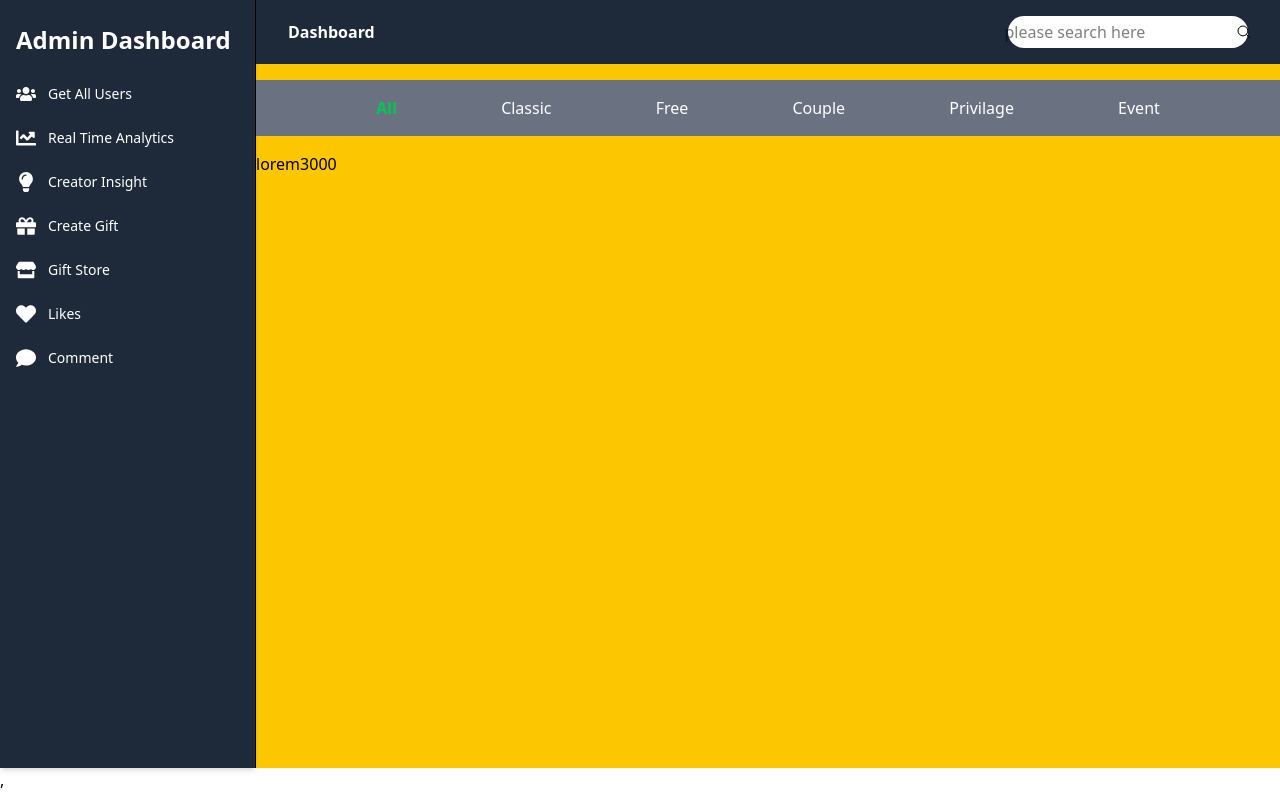
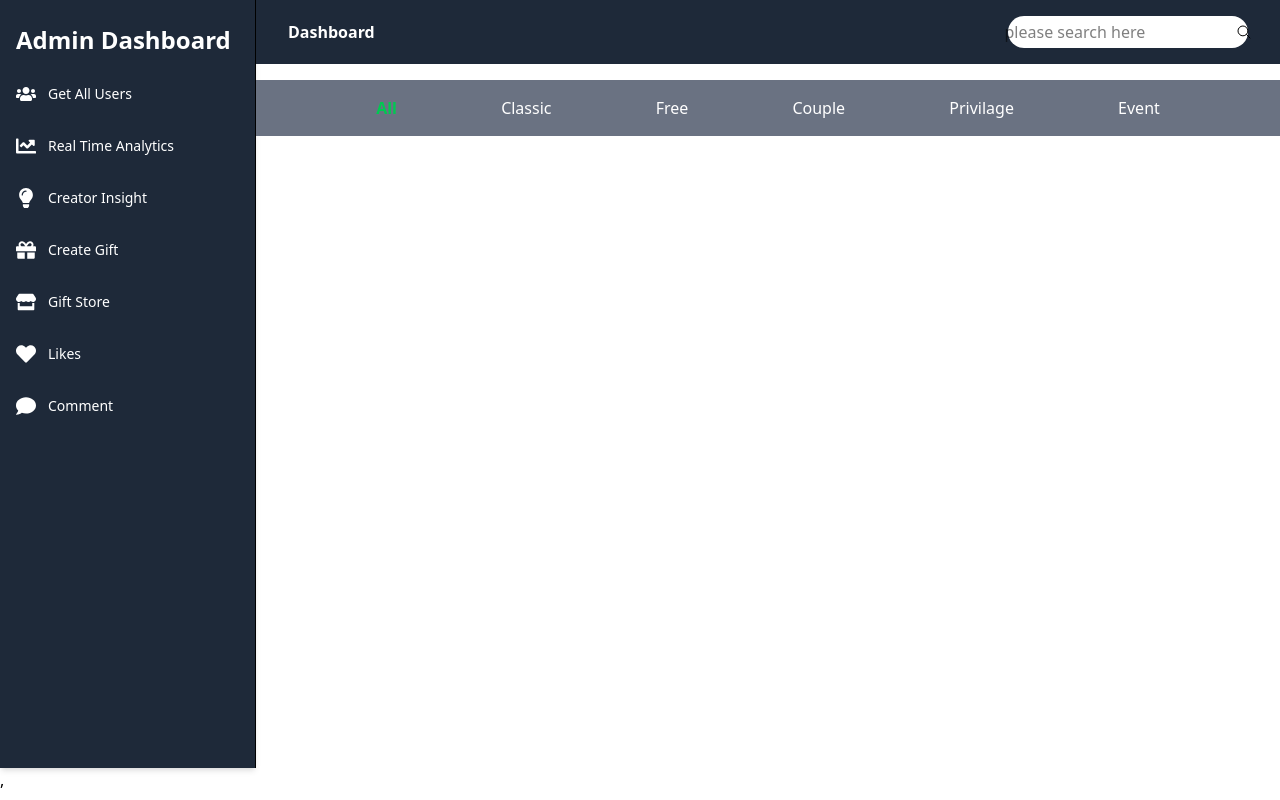
Before and after one commit to waleedkhan69/Live-Streaming-Dashboard, a React (Vite) app: page /gift-store in a window 1280 px wide. Built offline with nearby package versions, Linux system fonts and the light colour scheme.

Commit message:
git addition

```diff
--- a/src/App.jsx
+++ b/src/App.jsx
@@ -20,7 +20,7 @@ function App() {
   return (
     <Fragment>
 
-      <div className='flex bar   bg-yellow-400  '>
+      <div className='flex bar  '>
         <div className='  w-[20%]  '>
           <SideBar />
         </div>
--- a/src/components/Dashbord/SideBar.jsx
+++ b/src/components/Dashbord/SideBar.jsx
@@ -3,28 +3,25 @@ import { FaUsers, FaChartLine, FaLightbulb, FaGift, FaStore, FaHeart, FaComment
 import { Link, useLocation } from "react-router-dom";
 
 const SideBar = () => {
-
-
-
  const navItems = [
-  { path: "/all-users", label: "Get All Users", icon: <FaUsers className="hover:text-blue-600" /> },
-  { path: "/real-time-analytics", label: "Real Time Analytics", icon: <FaChartLine className="hover:text-green-400" /> },
-  { path: "/creator-insight", label: "Creator Insight", icon: <FaLightbulb className="hover:text-yellow-400" /> },
-  { path: "/create-gift", label: "Create Gift", icon: <FaGift className="hover:text-pink-400" /> },
-  { path: "/gift-store", label: "Gift Store", icon: <FaStore className="hover:text-purple-400" /> },
-  { path: "/active-user", label: "Likes", icon: <FaHeart className="hover:text-red-400" /> },
-  { path: "/active-user", label: "Comment", icon: <FaComment className="hover:text-teal-400" /> },
+  { path: "/all-users", label: "Get All Users", icon: <FaUsers className="group-hover:text-blue-600" /> },
+  { path: "/real-time-analytics", label: "Real Time Analytics", icon: <FaChartLine className="group-hover:text-green-400" /> },
+  { path: "/creator-insight", label: "Creator Insight", icon: <FaLightbulb className="group-hover:text-yellow-400" /> },
+  { path: "/create-gift", label: "Create Gift", icon: <FaGift className="group-hover:text-pink-400" /> },
+  { path: "/gift-store", label: "Gift Store", icon: <FaStore className="group-hover:text-purple-500" /> },
+  { path: "/active-user", label: "Likes", icon: <FaHeart className="group-hover:text-red-600" /> },
+  { path: "/active-user", label: "Comment", icon: <FaComment className="group-hover:text-teal-400" /> },
  ];
 
 
  return (
   <div className=" h-[96vh]  text-sm bg-gray-800 border-r  overflow-auto w-full shadow-md py-6 px-4 pb-2 transition duration-400 scrollbar-hide hover:scrollbar-thin hover:scrollbar-thumb-gray-700 hover:scrollbar-track-gray-400" style={{ scrollbarWidth: "none" }}>
    <h1 className="text-white font-semibold text-2xl">Admin Dashboard</h1>
-   <div className="flex flex-col mt-7 justify-evenly gap-6 items-start">
+   <div className="flex flex-col mt-7 justify-evenly gap-8 items-start">
     {navItems.map((item, index) => (
      <div
       key={index}
-      className={"flex items-start gap-3 cursor-pointer  rounded-lg text-white"}
+      className={"flex items-start gap-3 group cursor-pointer  rounded-lg text-white"}
      >
       <div className="text-xl">
        {item.icon}
--- a/src/components/GiftSection/GiftStore.jsx
+++ b/src/components/GiftSection/GiftStore.jsx
@@ -26,11 +26,11 @@ const GiftStore = ({ gifts }) => {
 
    <div className="flex justify-start h-[70vh]  flex-wrap gap-4 ">
     {filteredGifts.map((gift, index) => (
-     <div key={index} className="border w-[15%] h-[20%] bg-white p-2 rounded shadow">
+     <div key={index} className="border w-[15%] h-[30%] bg-red-500 p-2 rounded shadow">
       <img
        src={URL.createObjectURL(gift.file)}
        alt={gift.type}
-       className="w-[100%]  object-cover rounded-md"
+       className="  object-cover  rounded-md"
       />
       <h2 className="text-lg font-bold mt-2">{gift.type}</h2>
       <div className="flex justify-between items-center">
@@ -40,7 +40,7 @@ const GiftStore = ({ gifts }) => {
 
      </div>
     ))}
-    <p>lorem3000</p>
+
    </div>
 
   </Fragment>
```
